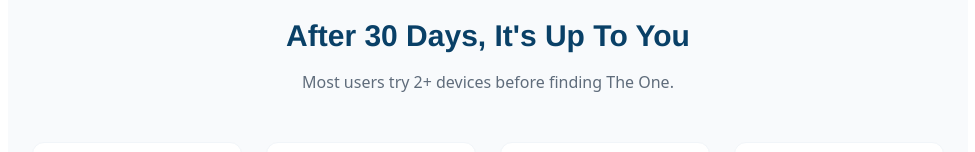
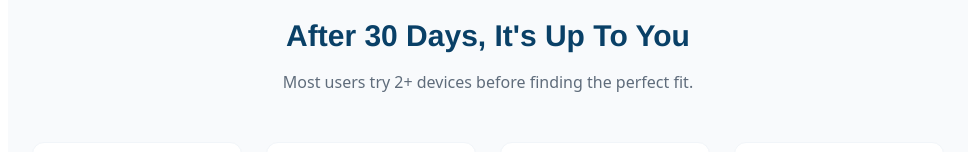
Before and after one commit to thinking-spot/techloop, a Next.js app: page /how-it-works in a window 1280 px wide. Shown: the part 1857-2009 px from the top of the page, without its empty margins (280-1255 px from the left). Built offline with nearby package versions, Linux system fonts and the light colour scheme.

Commit message:
finalize how it works copy 2

```diff
--- a/src/app/how-it-works/page.tsx
+++ b/src/app/how-it-works/page.tsx
@@ -24,7 +24,7 @@ export default function HowItWorksPage() {
                     <div className="absolute top-0 right-0 w-[500px] h-[500px] bg-[#3DA9FC]/5 blur-[100px] rounded-full pointer-events-none -translate-y-1/2 translate-x-1/2" />
 
                     <h1 className="relative mx-auto mb-6 font-display text-[40px] font-bold leading-tight text-headline md:text-[48px]">
-                        Shop ➡️ swap ➡️ love ➡️ keep <br className="hidden md:block" />Wearable AI for $48/m
+                        Shop ➡️ swap ➡️ love ➡️ keep. <br className="hidden md:block" />Wearable AI for $48/m
                     </h1>
                     <p className="relative mx-auto mb-10 text-[20px] md:text-[22px] text-paragraph max-w-2xl leading-relaxed">
                         No commitment. No risk. Pick any device and try it for real. If you love it, keep it.
@@ -160,7 +160,7 @@ export default function HowItWorksPage() {
                     <div>
                         <div className="text-center mb-12">
                             <h2 className="font-display text-3xl font-bold text-headline mb-4">After 30 Days, It&apos;s Up To You</h2>
-                            <p className="text-paragraph">Most users try 2+ devices before finding The One.</p>
+                            <p className="text-paragraph">Most users try 2+ devices before finding the perfect fit.</p>
                         </div>
 
                         <div className="grid md:grid-cols-4 gap-6">
```
